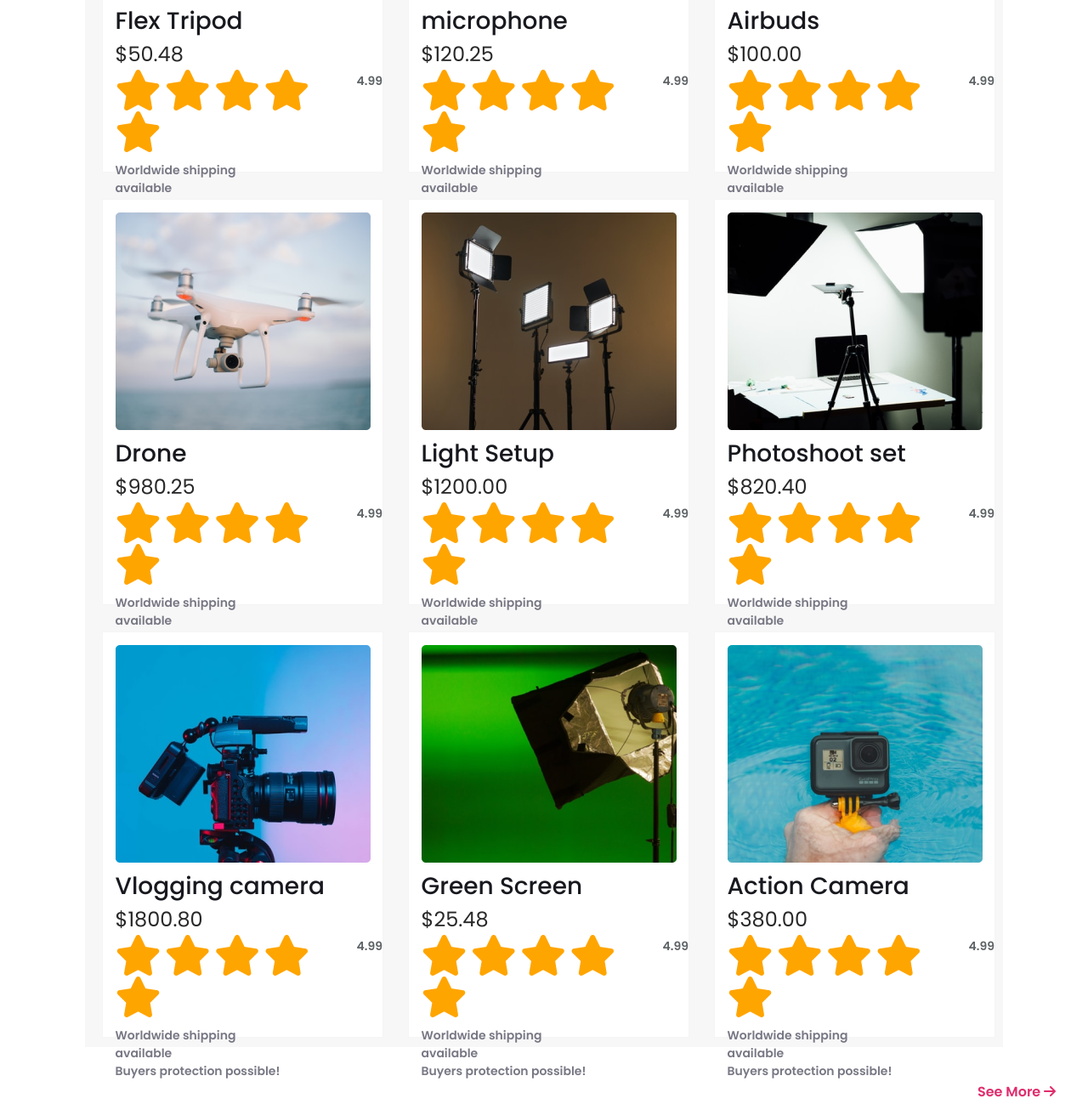
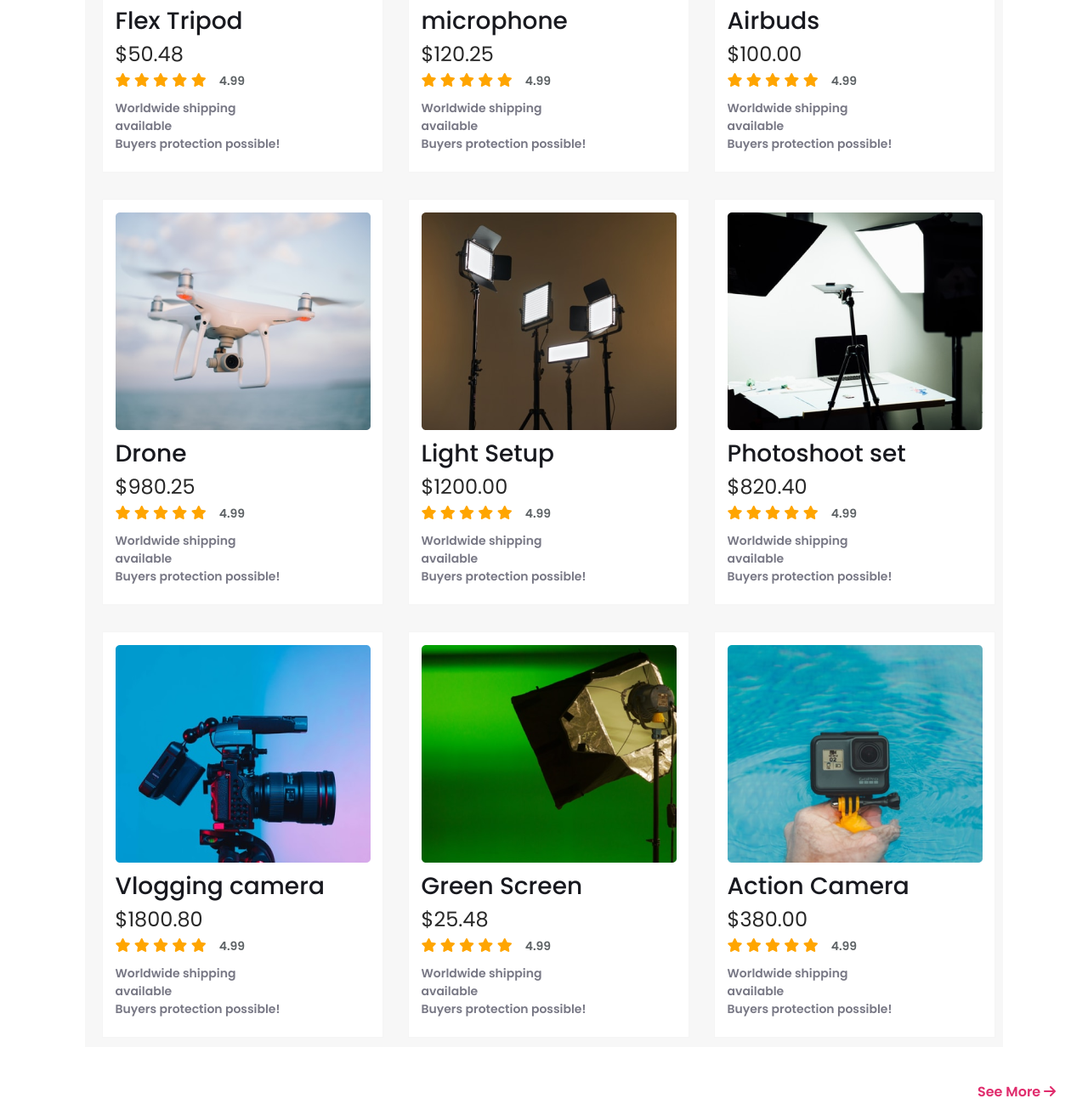
Before and after one commit to Dola333/Influencer-gear-repo, a plain HTML site: page index.html in a window 1280 px wide. Shown: the part 1456-2755 px from the top of the page at 85% size. Drawn offline with Linux system fonts and the light colour scheme.

Commit message:
add all the lines

```diff
--- a/index.html
+++ b/index.html
@@ -103,12 +103,12 @@
 
                         <div class="stars">
                             <div class="stars-color">
-                        <span class="fa fa-star fa-3x checked"></span>
-                        <span class="fa fa-star fa-3x checked"></span>
-                        <span class="fa fa-star fa-3x checked">
-                       </span>
-                       <span class="fa fa-star fa-3x checked"></span>
-                       <span class="fa fa-star fa-3x checked"></span>
+                                <i class="fa-solid fa-star checked"></i>
+                                <i class="fa-solid fa-star checked"></i>
+                                <i class="fa-solid fa-star checked"></i>
+                                <i class="fa-solid fa-star checked"></i>
+                                <i class="fa-solid fa-star checked"></i>
+
                        </div>
                        <div class="rate">
                        <p class="num">4.99</p>
@@ -131,12 +131,12 @@
 
                         <div class="stars">
                             <div class="stars-color">
-                        <span class="fa fa-star fa-3x checked"></span>
-                        <span class="fa fa-star fa-3x checked"></span>
-                        <span class="fa fa-star fa-3x checked">
-                       </span>
-                       <span class="fa fa-star fa-3x checked"></span>
-                       <span class="fa fa-star fa-3x checked"></span>
+                                <i class="fa-solid fa-star checked"></i>
+                                <i class="fa-solid fa-star checked"></i>
+                                <i class="fa-solid fa-star checked"></i>
+                                <i class="fa-solid fa-star checked"></i>
+                                <i class="fa-solid fa-star checked"></i>
+
                        </div>
                        <div class="rate">
                        <p class="num">4.99</p>
@@ -158,12 +158,12 @@
 
                         <div class="stars">
                             <div class="stars-color">
-                        <span class="fa fa-star fa-3x checked"></span>
-                        <span class="fa fa-star fa-3x checked"></span>
-                        <span class="fa fa-star fa-3x checked">
-                       </span>
-                       <span class="fa fa-star fa-3x checked"></span>
-                       <span class="fa fa-star fa-3x checked"></span>
+                                <i class="fa-solid fa-star checked"></i>
+                                <i class="fa-solid fa-star checked"></i>
+                                <i class="fa-solid fa-star checked"></i>
+                                <i class="fa-solid fa-star checked"></i>
+                                <i class="fa-solid fa-star checked"></i>
+
                        </div>
                        <div class="rate">
                        <p class="num">4.99</p>
@@ -185,12 +185,12 @@
 
                         <div class="stars">
                             <div class="stars-color">
-                        <span class="fa fa-star fa-3x checked"></span>
-                        <span class="fa fa-star fa-3x checked"></span>
-                        <span class="fa fa-star fa-3x checked">
-                       </span>
-                       <span class="fa fa-star fa-3x checked"></span>
-                       <span class="fa fa-star fa-3x checked"></span>
+                                <i class="fa-solid fa-star checked"></i>
+                                <i class="fa-solid fa-star checked"></i>
+                                <i class="fa-solid fa-star checked"></i>
+                                <i class="fa-solid fa-star checked"></i>
+                                <i class="fa-solid fa-star checked"></i>
+
                        </div>
                        <div class="rate">
                        <p class="num">4.99</p>
@@ -212,12 +212,12 @@
 
                         <div class="stars">
                             <div class="stars-color">
-                        <span class="fa fa-star fa-3x checked"></span>
-                        <span class="fa fa-star fa-3x checked"></span>
-                        <span class="fa fa-star fa-3x checked">
-                       </span>
-                       <span class="fa fa-star fa-3x checked"></span>
-                       <span class="fa fa-star fa-3x checked"></span>
+                                <i class="fa-solid fa-star checked"></i>
+                                <i class="fa-solid fa-star checked"></i>
+                                <i class="fa-solid fa-star checked"></i>
+                                <i class="fa-solid fa-star checked"></i>
+                                <i class="fa-solid fa-star checked"></i>
+
                        </div>
                        <div class="rate">
                        <p class="num">4.99</p>
@@ -238,12 +238,12 @@
 
                         <div class="stars">
                             <div class="stars-color">
-                        <span class="fa fa-star fa-3x checked"></span>
-                        <span class="fa fa-star fa-3x checked"></span>
-                        <span class="fa fa-star fa-3x checked">
-                       </span>
-                       <span class="fa fa-star fa-3x checked"></span>
-                       <span class="fa fa-star fa-3x checked"></span>
+                                <i class="fa-solid fa-star checked"></i>
+                                <i class="fa-solid fa-star checked"></i>
+                                <i class="fa-solid fa-star checked"></i>
+                                <i class="fa-solid fa-star checked"></i>
+                                <i class="fa-solid fa-star checked"></i>
+
                        </div>
                        <div class="rate">
                        <p class="num">4.99</p>
@@ -265,12 +265,12 @@
 
                         <div class="stars">
                             <div class="stars-color">
-                        <span class="fa fa-star fa-3x checked"></span>
-                        <span class="fa fa-star fa-3x checked"></span>
-                        <span class="fa fa-star fa-3x checked">
-                       </span>
-                       <span class="fa fa-star fa-3x checked"></span>
-                       <span class="fa fa-star fa-3x checked"></span>
+                                <i class="fa-solid fa-star checked"></i>
+                                <i class="fa-solid fa-star checked"></i>
+                                <i class="fa-solid fa-star checked"></i>
+                                <i class="fa-solid fa-star checked"></i>
+                                <i class="fa-solid fa-star checked"></i>
+
                        </div>
                        <div class="rate">
                        <p class="num">4.99</p>
@@ -292,12 +292,12 @@
 
                         <div class="stars">
                             <div class="stars-color">
-                        <span class="fa fa-star fa-3x checked"></span>
-                        <span class="fa fa-star fa-3x checked"></span>
-                        <span class="fa fa-star fa-3x checked">
-                       </span>
-                       <span class="fa fa-star fa-3x checked"></span>
-                       <span class="fa fa-star fa-3x checked"></span>
+                                <i class="fa-solid fa-star checked"></i>
+                                <i class="fa-solid fa-star checked"></i>
+                                <i class="fa-solid fa-star checked"></i>
+                                <i class="fa-solid fa-star checked"></i>
+                                <i class="fa-solid fa-star checked"></i>
+
                        </div>
                        <div class="rate">
                        <p class="num">4.99</p>
@@ -319,12 +319,14 @@
 
                         <div class="stars">
                             <div class="stars-color">
-                        <span class="fa fa-star fa-3x checked"></span>
-                        <span class="fa fa-star fa-3x checked"></span>
-                        <span class="fa fa-star fa-3x checked">
-                       </span>
-                       <span class="fa fa-star fa-3x checked"></span>
-                       <span class="fa fa-star fa-3x checked"></span>
+                            <i class="fa-solid fa-star checked"></i>
+                            <i class="fa-solid fa-star checked"></i>
+                            <i class="fa-solid fa-star checked"></i>
+                            <i class="fa-solid fa-star checked"></i>
+                            <i class="fa-solid fa-star checked"></i>
+
+
+
                        </div>
                        <div class="rate">
                        <p class="num">4.99</p>
--- a/style.css
+++ b/style.css
@@ -196,6 +196,7 @@
 .checked {
     color: orange;
     font-size: 16px;
+    position: relative;
 
 
 }
```
